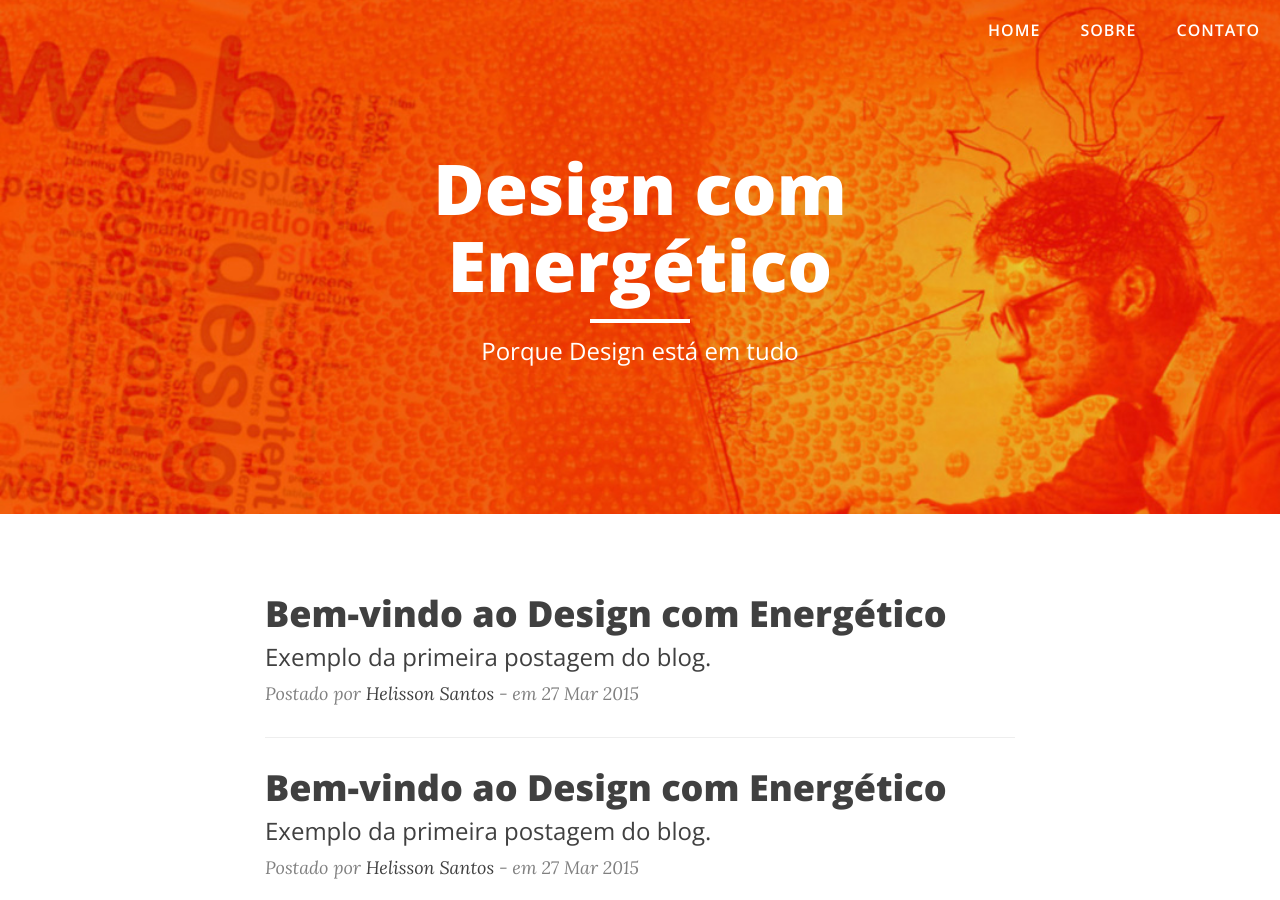
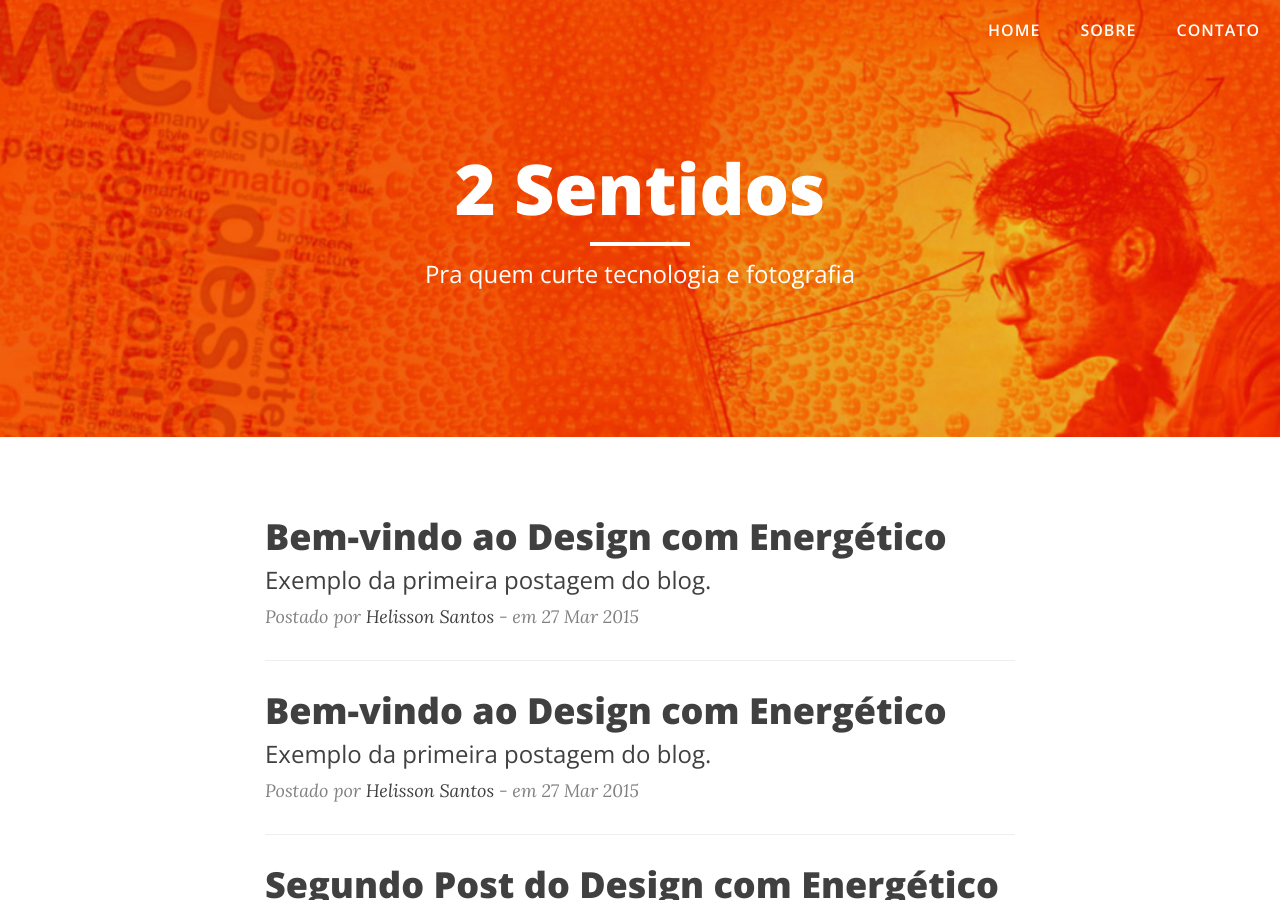
Before and after one commit to budhelisson/budhelisson.github.io, a Jekyll site: the page built from index.html, in a window 1280 px wide and 900 px high. Built offline with Jekyll 4.4.1, drawn with Linux system fonts in a browser that asks for light colours; nearby versions of some CDN libraries; Markdown is read by kramdown in place of the engine named in the settings; the list of posts is cut into pages by our own code; comment, search, counter and statistics services are not loaded.

Commit message:
new blog name

```diff
--- a/index.html
+++ b/index.html
@@ -1,7 +1,7 @@
 ---
 layout: default
-title: "Design com Energético"
-description: "Porque Design está em tudo"
+title: "2 Sentidos"
+description: "Pra quem curte tecnologia e fotografia"
 navigationName: "Home"
 coverImg: "home-bg.jpg"
 order: "1"
```
